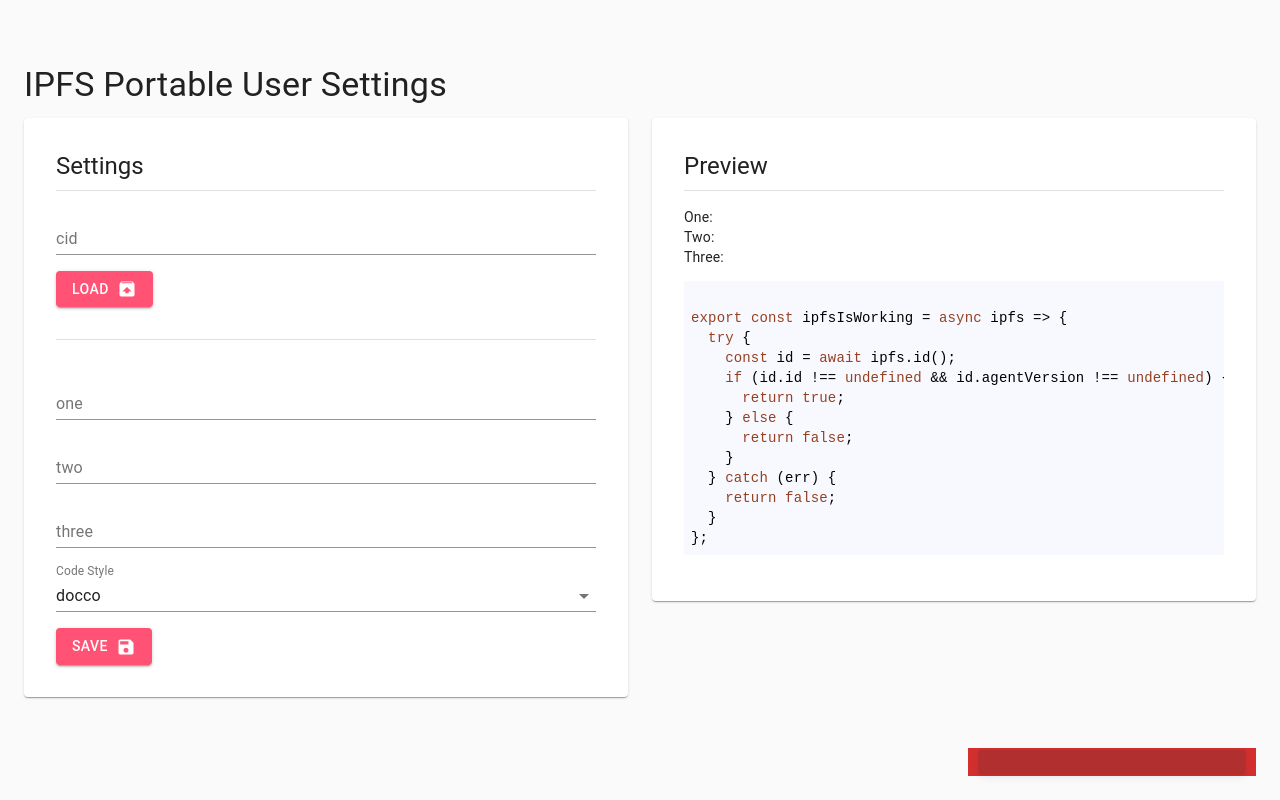
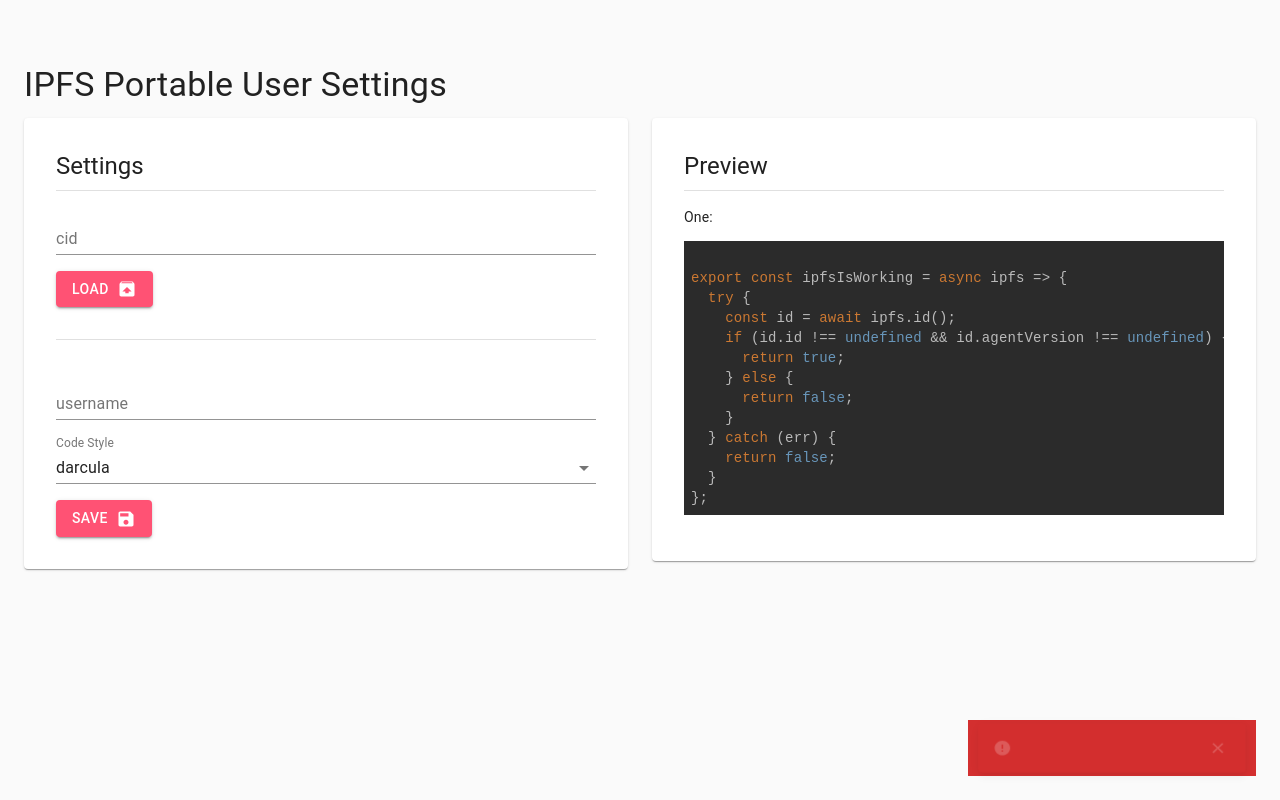
Before and after one commit to fission-codes/ipfs-user-settings, a React (Create React App) app: page / in a window 1280 px wide. Built offline with nearby package versions, Linux system fonts and the light colour scheme.

Commit message:
added prop-types for more safety with components (#9)

```diff
--- a/package.json
+++ b/package.json
@@ -5,6 +5,7 @@
   "dependencies": {
     "@material-ui/core": "^4.3.2",
     "@material-ui/icons": "^4.2.1",
+    "prop-types": "^15.7.2",
     "react": "^16.9.0",
     "react-dom": "^16.9.0",
     "react-scripts": "3.1.1",
--- a/src/components/ErrorSnackbar.js
+++ b/src/components/ErrorSnackbar.js
@@ -1,4 +1,5 @@
 import React from "react";
+import PropTypes from "prop-types";
 import { withStyles, createStyles } from "@material-ui/core/styles";
 import Snackbar from "@material-ui/core/Snackbar";
 import SnackbarContent from "@material-ui/core/SnackbarContent";
@@ -19,13 +20,12 @@ const ErrorSnackbar = props => {
       autoHideDuration={5000}
       className={classes.snackbar}
     >
-      {props.error && (
       <SnackbarContent
         className={classes.content}
         message={
           <span className={classes.message}>
             <ErrorIcon className={classes.errorIcon} />
-              {props.error.toString()}
+            {props.error}
           </span>
         }
         action={[
@@ -34,9 +34,14 @@ const ErrorSnackbar = props => {
           </IconButton>
         ]}
       />
-      )}
     </Snackbar>
   );
+};
+
+ErrorSnackbar.propTypes = {
+  error: PropTypes.string,
+  onClose: PropTypes.func.isRequired,
+  classes: PropTypes.objectOf(PropTypes.string)
 };
 
 const styles = theme =>
--- a/src/components/Main.js
+++ b/src/components/Main.js
@@ -1,4 +1,5 @@
 import React from "react";
+import PropTypes from "prop-types";
 import { withStyles, createStyles } from "@material-ui/core/styles";
 import Container from "@material-ui/core/Container";
 import Grid from "@material-ui/core/Grid";
@@ -14,10 +15,8 @@ class Main extends React.Component {
   state = {
     cid: "",
     preferences: {
-      one: "",
-      two: "",
-      three: "",
-      codeStyle: "docco"
+      username: "",
+      codeStyle: "darcula"
     },
     justSaved: false,
     justLoaded: false,
@@ -53,7 +52,7 @@ class Main extends React.Component {
     try {
       preferences = await loadPreferences(cid);
     } catch (error) {
-      this.setState({ error });
+      this.setState({ error: error.toString() });
       return;
     }
     this.setState({
@@ -77,7 +76,7 @@ class Main extends React.Component {
       try {
         cid = await savePreferences(preferences);
       } catch (error) {
-        this.setState({ error });
+        this.setState({ error: error.toString() });
         return;
       }
       localStorage.setItem("preferenceCID", cid);
@@ -137,6 +136,10 @@ class Main extends React.Component {
   }
 }
 
+Main.propTypes = {
+  classes: PropTypes.objectOf(PropTypes.string).isRequired
+};
+
 const styles = theme =>
   createStyles({
     container: {
--- a/src/components/PreferenceForm.js
+++ b/src/components/PreferenceForm.js
@@ -1,4 +1,5 @@
 import React from "react";
+import PropTypes from "prop-types";
 import { withStyles, createStyles } from "@material-ui/core/styles";
 import Typography from "@material-ui/core/Typography";
 import TextField from "@material-ui/core/TextField";
@@ -9,6 +10,8 @@ import Divider from "@material-ui/core/Divider";
 import LoadIcon from "@material-ui/icons/Unarchive";
 import SaveIcon from "@material-ui/icons/Save";
 import SubmitButton from "./SubmitButton";
+import styleOptions from "../utils/styleOptions";
+import PrefPropType from "../utils/prefPropType";
 
 class PreferenceForm extends React.Component {
   handleCIDChange = evt => {
@@ -46,23 +49,9 @@ class PreferenceForm extends React.Component {
         <Divider className={classes.divider} />
         <form onSubmit={this.props.onSave}>
           <TextField
-            label="one"
-            value={preferences.one}
-            onChange={this.handlePrefChange("one")}
-            fullWidth
-            className={classes.input}
-          />
-          <TextField
-            label="two"
-            value={preferences.two}
-            onChange={this.handlePrefChange("two")}
-            fullWidth
-            className={classes.input}
-          />
-          <TextField
-            label="three"
-            value={preferences.three}
-            onChange={this.handlePrefChange("three")}
+            label="username"
+            value={preferences.username}
+            onChange={this.handlePrefChange("username")}
             fullWidth
             className={classes.input}
           />
@@ -91,22 +80,17 @@ class PreferenceForm extends React.Component {
   }
 }
 
-const styleOptions = [
-  "arduinoLight",
-  "codepenEmbed",
-  "darcula",
-  "docco",
-  "github",
-  "googlecode",
-  "hybrid",
-  "monokaiSublime",
-  "nord",
-  "ocean",
-  "pojoaque",
-  "tomorrow",
-  "tomorrowNight",
-  "vs"
-];
+PreferenceForm.propTypes = {
+  cid: PropTypes.string.isRequired,
+  preferences: PrefPropType.isRequired,
+  justSaved: PropTypes.bool.isRequired,
+  justLoaded: PropTypes.bool.isRequired,
+  onCIDChange: PropTypes.func.isRequired,
+  onPrefChange: PropTypes.func.isRequired,
+  onLoad: PropTypes.func.isRequired,
+  onSave: PropTypes.func.isRequired,
+  classes: PropTypes.objectOf(PropTypes.string)
+};
 
 const styles = theme =>
   createStyles({
--- a/src/components/Preview.js
+++ b/src/components/Preview.js
@@ -1,9 +1,12 @@
 import React from "react";
+import PropTypes from "prop-types";
 import { withStyles, createStyles } from "@material-ui/core/styles";
 import Typography from "@material-ui/core/Typography";
 import { Light as SyntaxHighlighter } from "react-syntax-highlighter";
 import js from "react-syntax-highlighter/dist/esm/languages/hljs/javascript";
 import * as codeStyles from "react-syntax-highlighter/dist/esm/styles/hljs";
+import codeSample from "../utils/codeSample";
+import PrefPropType from "../utils/prefPropType";
 SyntaxHighlighter.registerLanguage("javascript", js);
 
 class Preview extends React.Component {
@@ -14,9 +17,7 @@ class Preview extends React.Component {
         <Typography variant="h5" className={classes.header}>
           Preview
         </Typography>
-        <div>One: {preferences.one}</div>
-        <div>Two: {preferences.two}</div>
-        <div>Three: {preferences.three}</div>
+        <div>One: {preferences.username}</div>
         <SyntaxHighlighter
           language="javascript"
           style={codeStyles[preferences.codeStyle]}
@@ -28,20 +29,10 @@ class Preview extends React.Component {
   }
 }
 
-const codeSample = `
-export const ipfsIsWorking = async ipfs => {
-  try {
-    const id = await ipfs.id();
-    if (id.id !== undefined && id.agentVersion !== undefined) {
-      return true;
-    } else {
-      return false;
-    }
-  } catch (err) {
-    return false;
-  }
+Preview.propTypes = {
+  preferences: PrefPropType,
+  classes: PropTypes.objectOf(PropTypes.string)
 };
-`;
 
 const styles = theme =>
   createStyles({
--- /dev/null
+++ b/src/utils/codeSample.js
@@ -0,0 +1,14 @@
+export default `
+export const ipfsIsWorking = async ipfs => {
+  try {
+    const id = await ipfs.id();
+    if (id.id !== undefined && id.agentVersion !== undefined) {
+      return true;
+    } else {
+      return false;
+    }
+  } catch (err) {
+    return false;
+  }
+};
+`;
--- /dev/null
+++ b/src/utils/prefPropType.js
@@ -0,0 +1,6 @@
+import PropTypes from "prop-types";
+
+export default PropTypes.shape({
+  username: PropTypes.string,
+  codeStyle: PropTypes.string
+});
--- /dev/null
+++ b/src/utils/styleOptions.js
@@ -0,0 +1,16 @@
+export default [
+  "arduinoLight",
+  "codepenEmbed",
+  "darcula",
+  "docco",
+  "github",
+  "googlecode",
+  "hybrid",
+  "monokaiSublime",
+  "nord",
+  "ocean",
+  "pojoaque",
+  "tomorrow",
+  "tomorrowNight",
+  "vs"
+];
```
Also changed, not shown: src/components/SubmitButton.js (+8 -0 lines). Lines whose indentation alone changed are shown as unchanged.
